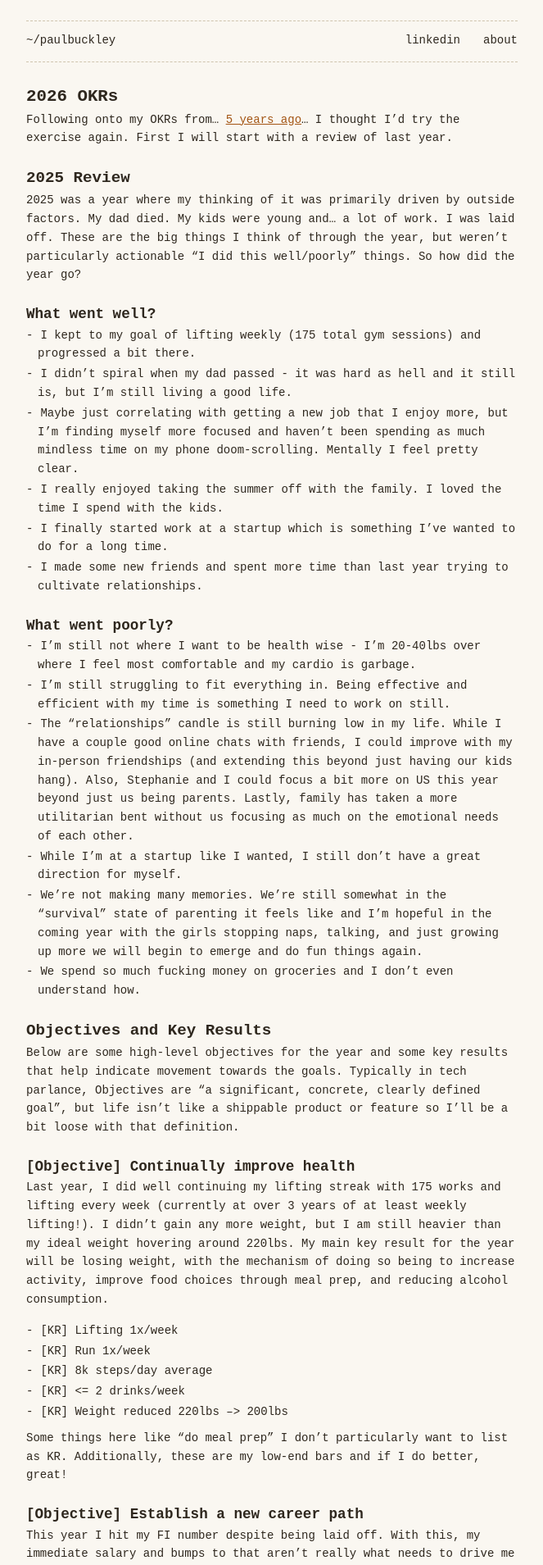
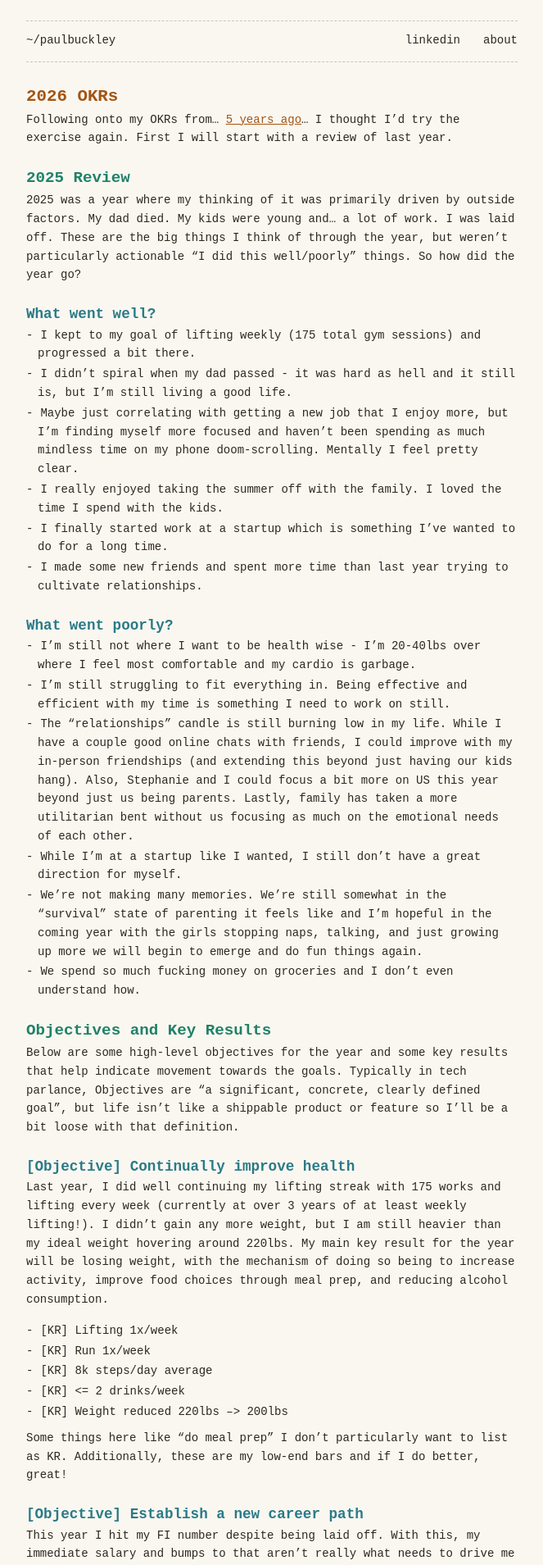
Before and after one commit to buckleypaul/buckleypaul.github.io, a Jekyll site: the page built from _posts/2026-01-03-okrs.md, in a window 1280 px wide. Shown: the top 1909 px of the page at 82% size, without its empty margins (308-971 px from the left). Built offline with Jekyll 4.4.1, drawn with Linux system fonts in a browser that asks for light colours.

Commit message:
Give each heading level its own Tamarack accent
Headings all shared --text-color, so h1 through h6 rendered as the
same near-black or near-white. Each level now takes an accent,
descending the palette: ember, juniper, creek, amber, moss, slate.

Hues are locked across flavors, so the ordering reads the same in
Clearing and Thicket. clay and chokeberry are left out deliberately -
they already carry errors and constants in the syntax map, and
reusing them on headings would blur those roles on a page that also
has code. Every accent clears AA on its own base.

Co-Authored-By: Claude Opus 5 (1M context) <noreply@anthropic.com>
Claude-Session: https://claude.ai/code/session_01SoUsYLXY3aw7JjfJRWEbK8

```diff
--- a/assets/css/_sass/_base.scss
+++ b/assets/css/_sass/_base.scss
@@ -36,6 +36,15 @@ h6 {
     font-weight: bold;
     color: var(--text-color);
 }
+// Each heading level takes its own accent, descending the palette from the
+// canopy down. Hues are locked across flavors, so the ordering reads the
+// same in Clearing and Thicket.
+h1 { color: var(--heading-1-color); }
+h2 { color: var(--heading-2-color); }
+h3 { color: var(--heading-3-color); }
+h4 { color: var(--heading-4-color); }
+h5 { color: var(--heading-5-color); }
+h6 { color: var(--heading-6-color); }
 .content-post h1 {
     font-size: 1.3rem;
 }
--- a/assets/css/_sass/theme/_theme-clearing.scss
+++ b/assets/css/_sass/theme/_theme-clearing.scss
@@ -10,6 +10,13 @@
   --placeholder-color: #{$clearing-subtext0};
   --link-color: #{$clearing-ember};
   --inline-code-background: #{$clearing-surface0};
+
+  --heading-1-color: #{$clearing-ember};
+  --heading-2-color: #{$clearing-juniper};
+  --heading-3-color: #{$clearing-creek};
+  --heading-4-color: #{$clearing-amber};
+  --heading-5-color: #{$clearing-moss};
+  --heading-6-color: #{$clearing-slate};
 
   --code-color-1: #{$clearing-fern};
   --code-color-2: #{$clearing-base};
--- a/assets/css/_sass/theme/_theme-thicket.scss
+++ b/assets/css/_sass/theme/_theme-thicket.scss
@@ -10,6 +10,13 @@
   --placeholder-color: #{$thicket-subtext0};
   --link-color: #{$thicket-ember};
   --inline-code-background: #{$thicket-surface0};
+
+  --heading-1-color: #{$thicket-ember};
+  --heading-2-color: #{$thicket-juniper};
+  --heading-3-color: #{$thicket-creek};
+  --heading-4-color: #{$thicket-amber};
+  --heading-5-color: #{$thicket-moss};
+  --heading-6-color: #{$thicket-slate};
 
   --code-color-1: #{$thicket-fern};
   --code-color-2: #{$thicket-base};
```
